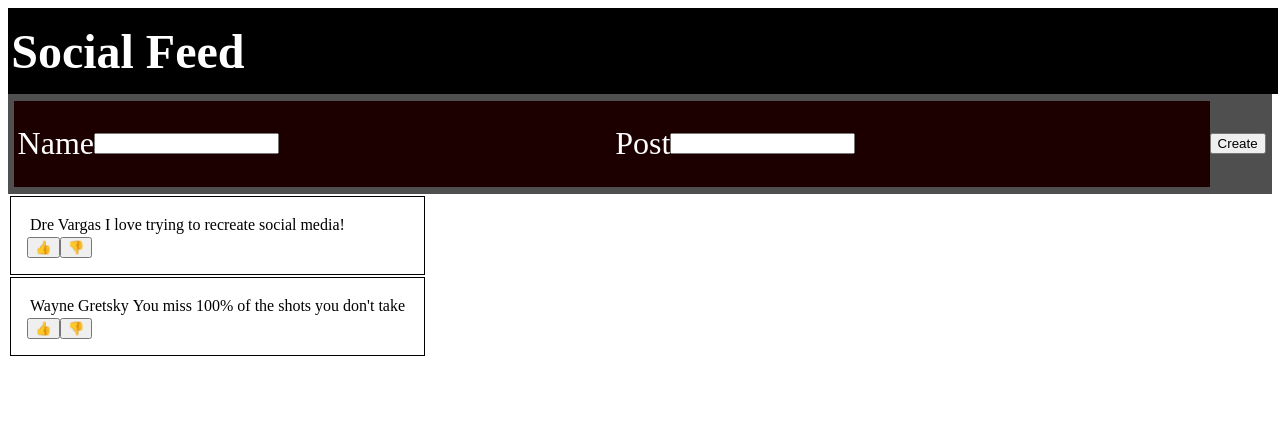
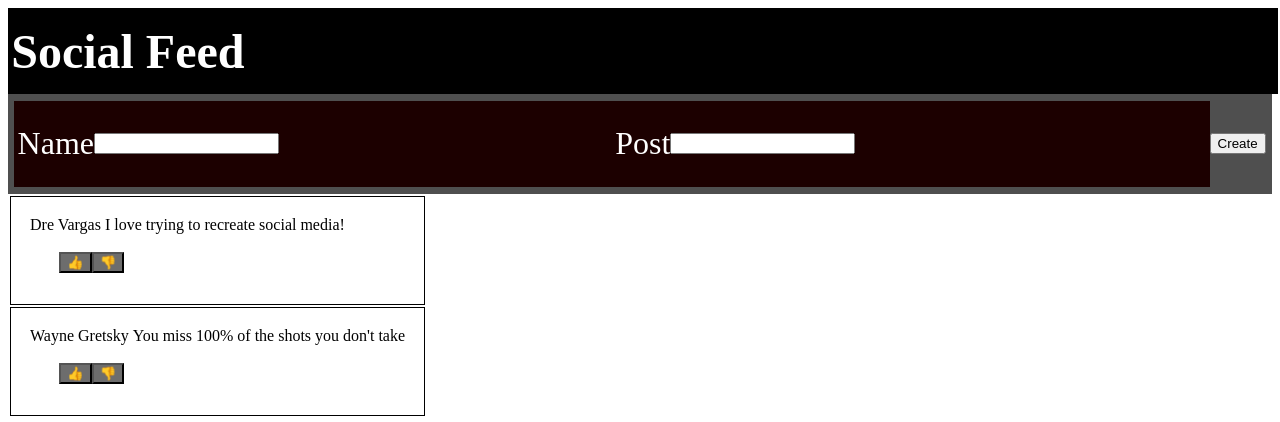
Before and after one commit to achilleswargod/Social_Feed, a React (Create React App) app: page / in a window 1280 px wide. Shown: the top 422 px of the page. Built offline with nearby package versions, Linux system fonts and the light colour scheme.

Commit message:
Completed Like and Dislike button functionality

```diff
--- a/src/components/Display/Post.css
+++ b/src/components/Display/Post.css
@@ -0,0 +1,21 @@
+.buttons {
+    color:white;
+    padding: 15px 32px;
+    text-align: center;
+    text-decoration: none;
+    display: inline-block;
+    font-size: 16px;
+    border-radius: 50%;
+}
+
+.buttons:hover{
+    box-shadow: 0 12px 16px 0 rgba(0,0,0,0.24), 0 12px 50px 0 rgba(0,0,0,0.19);
+}
+
+.active{
+    background-color: blue;
+}
+
+.inactive{
+    background-color: rgb(109, 109, 109);
+}
--- a/src/components/Display/Post.jsx
+++ b/src/components/Display/Post.jsx
@@ -2,28 +2,34 @@ import React, { useState } from "react";
 import "./Post.css";
 
 const TheButton = (props) => {
-  const [likeActive, setLikeActive] = useState(false);
-  const [dislikeActive, setDisLikeActive] = useState(true);
+  const [likeActive, setLikeActive] = useState("inactive");
+  const [dislikeActive, setDisLikeActive] = useState("inactive");
 
   function likeComment() {
-    if (!likeActive) {
-      setLikeActive(true);
-      setDisLikeActive(false);
+    if (likeActive === "inactive") {
+      setLikeActive("active");
+    } else {
+      setLikeActive("inactive");
     }
   }
 
   function dislikeComment() {
-    if (!dislikeActive) {
-      setDisLikeActive(true);
-      setLikeActive(false);
+    if (dislikeActive === "inactive") {
+      setDisLikeActive("active");
+    } else {
+      setDisLikeActive("inactive");
     }
   }
 
   return (
     <div className="buttons">
       <div></div>
-      <button onClick={likeComment}>👍 {likeActive}</button>
-      <button onClick={dislikeComment}>👎 {dislikeActive}</button>
+      <button className={likeActive} onClick={likeComment}>
+        👍
+      </button>
+      <button className={dislikeActive} onClick={dislikeComment}>
+        👎
+      </button>
     </div>
   );
 };
```
